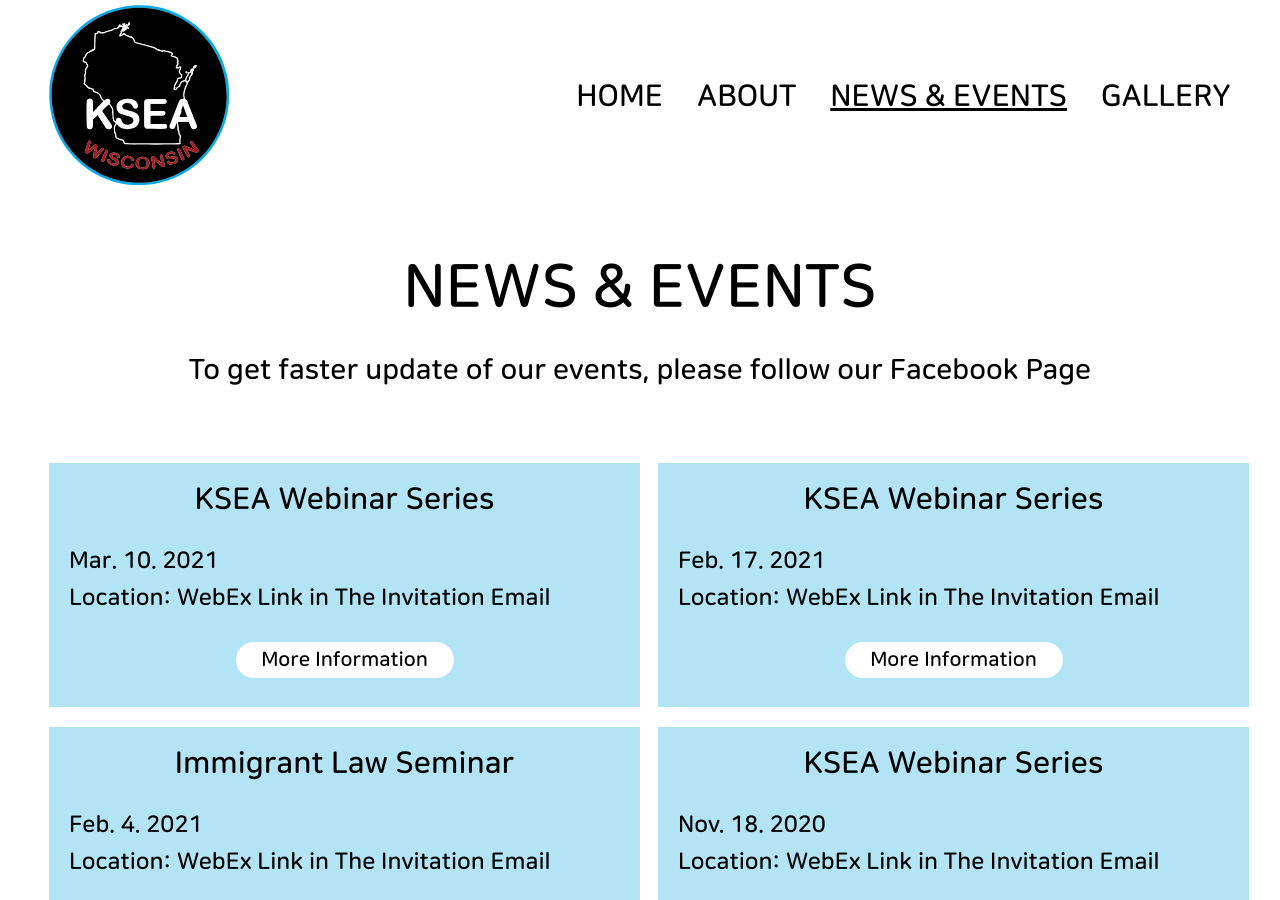
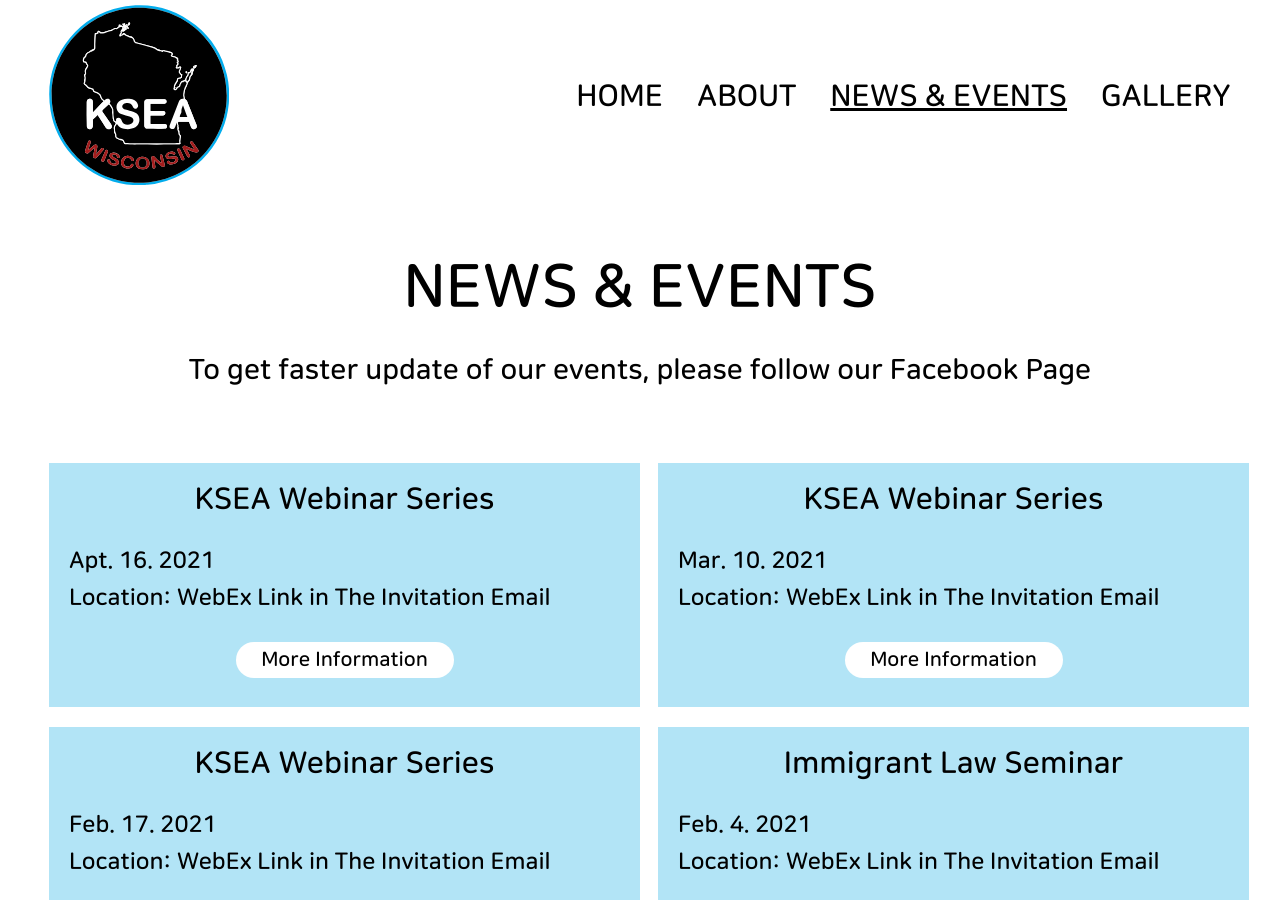
Before and after one commit to KSEAWisconsin/kseawisconsin.github.io, a Jekyll site: the page built from events.html, in a window 1280 px wide and 900 px high. Built offline with Jekyll 4.4.1, drawn with Linux system fonts in a browser that asks for light colours.

Commit message:
Webinar update

```diff
--- a/_data/events.yml
+++ b/_data/events.yml
@@ -5,6 +5,11 @@
 ##   detail_url: # where detailed description located
 ##   date: # Mmm. DD. YYYY
 ##   location: # upto 35 char
+
+- event_name: KSEA Webinar Series
+  detail_url: https://www.facebook.com/groups/kseawisc/permalink/3859221960790139/
+  date: Apt. 16. 2021
+  location: WebEx Link in The Invitation Email
 
 - event_name: KSEA Webinar Series
   detail_url: https://www.facebook.com/groups/kseawisc/permalink/3786558788056457/
```
